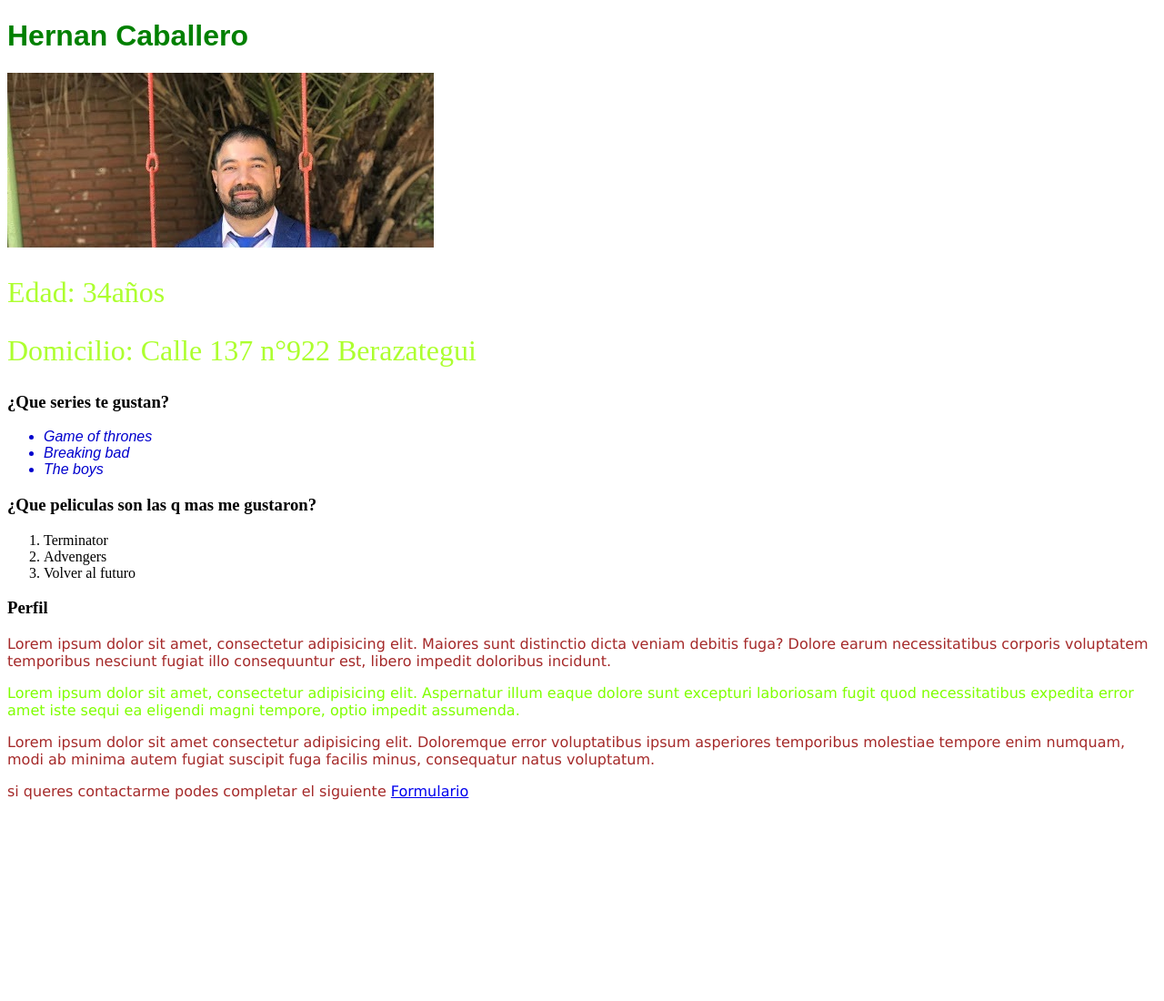
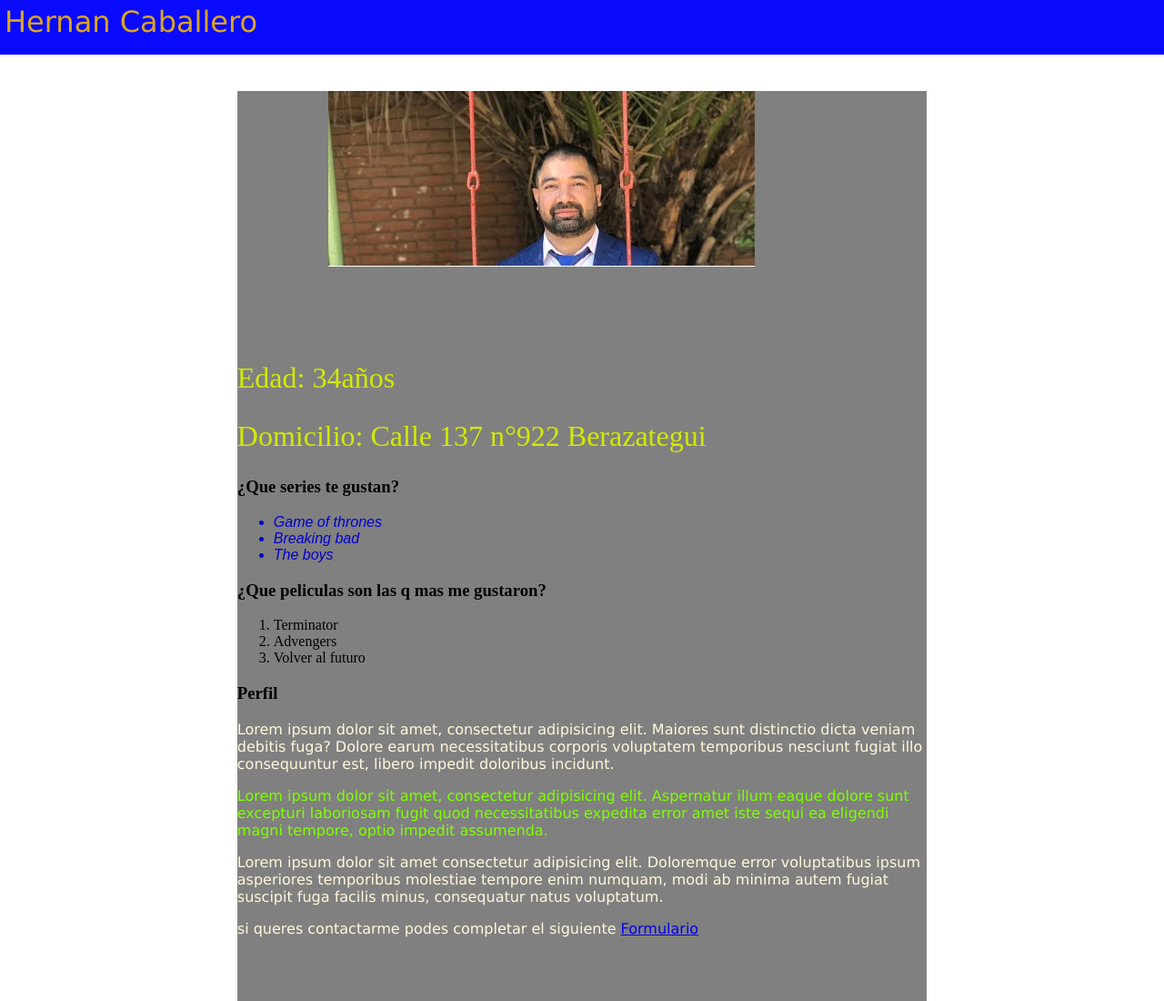
Before and after one commit to H3rc4b/curso, a plain HTML site: page clase2/cv.html in a window 1280 px wide. Shown: the whole page at 91% size. Before the commit the page ends 895 px from the top, so only its background shows below. Drawn offline with Linux system fonts and the light colour scheme.

Commit message:
estilos css

```diff
--- a/clase2/cv.html
+++ b/clase2/cv.html
@@ -1,5 +1,6 @@
 <!DOCTYPE html>
 <html lang="en">
+
 <head>
     <meta charset="UTF-8">
     <meta http-equiv="X-UA-Compatible" content="IE=edge">
@@ -7,10 +8,13 @@
     <title>CV de Hernan Caballero</title>
     <link rel="stylesheet" href="estilos.css">
 </head>
+
 <body>
- <h1>Hernan Caballero</h1>
-
- <img src="cv.jpg" alt="mi imagn de cv">
+<div id="contenedor">
+    <div id="fijo">
+        <p id="nombre">Hernan Caballero</p>
+    </div>
+    <div id="imagen"><img src="cv.jpg" alt="mi imagn de cv"></div>
 
     <h2>Edad: 34años</h2>
 
@@ -32,11 +36,18 @@
 
     <h3>Perfil</h3>
 
-<p>Lorem ipsum dolor sit amet, consectetur adipisicing elit. Maiores sunt distinctio dicta veniam debitis fuga? Dolore earum necessitatibus corporis voluptatem temporibus nesciunt fugiat illo consequuntur est, libero impedit doloribus incidunt.</p>
-<p style="color: chartreuse;">Lorem ipsum dolor sit amet, consectetur adipisicing elit. Aspernatur illum eaque dolore sunt excepturi laboriosam fugit quod necessitatibus expedita error amet iste sequi ea eligendi magni tempore, optio impedit assumenda.</p>
-<p>Lorem ipsum dolor sit amet consectetur adipisicing elit. Doloremque error voluptatibus ipsum asperiores temporibus molestiae tempore enim numquam, modi ab minima autem fugiat suscipit fuga facilis minus, consequatur natus voluptatum.</p>
+    <p>Lorem ipsum dolor sit amet, consectetur adipisicing elit. Maiores sunt distinctio dicta veniam debitis fuga?
+        Dolore earum necessitatibus corporis voluptatem temporibus nesciunt fugiat illo consequuntur est, libero impedit
+        doloribus incidunt.</p>
+    <p style="color: chartreuse;">Lorem ipsum dolor sit amet, consectetur adipisicing elit. Aspernatur illum eaque
+        dolore sunt excepturi laboriosam fugit quod necessitatibus expedita error amet iste sequi ea eligendi magni
+        tempore, optio impedit assumenda.</p>
+    <p>Lorem ipsum dolor sit amet consectetur adipisicing elit. Doloremque error voluptatibus ipsum asperiores
+        temporibus molestiae tempore enim numquam, modi ab minima autem fugiat suscipit fuga facilis minus, consequatur
+        natus voluptatum.</p>
 
     <p>si queres contactarme podes completar el siguiente <a href="Formulario.html" target="_blank">Formulario</a></p>
+</div>
+</body>
 
-</body>
 </html>
--- a/clase2/estilos.css
+++ b/clase2/estilos.css
@@ -1,5 +1,5 @@
 p{
-    color: brown;
+    color: cornsilk;
     font-family: Verdana, Geneva, Tahoma, sans-serif;
 }
 h1{
@@ -8,7 +8,7 @@ h1{
     font: size 20cm;
 }
 h2{
-    color: greenyellow;
+    color: rgb(210, 233, 6);
     font-weight: 100;
     font-size: xx-large;
     font-family: 'Times New Roman', Times, serif;
@@ -18,6 +18,35 @@ ul{
     font-style: italic;
     font-family: Arial, Helvetica, sans-serif;
     }
-ol{
+
+#fijo{
+    width: 100%;
+    height: 60px;
+    background-color: rgb(10, 10, 255);
+    top: 0%;
+    position:fixed;
+    left: 0%;
+    margin: auto;
+}
+#nombre{
+    color: goldenrod;
+    font-size: xx-large;
+    height: 30px;
+    top: 0px;
+    margin: 5px;
+    right: 70px;
 
 }
+#contenedor{
+    height: 1000px;
+    background-color: gray;
+    margin: 0% auto;
+    width: 60%;
+    position: relative;
+}
+#imagen{
+    position: static;
+    margin: 100px;;
+    margin-bottom: 0xp;
+
+}
```
Lines whose indentation alone changed are shown as unchanged.
